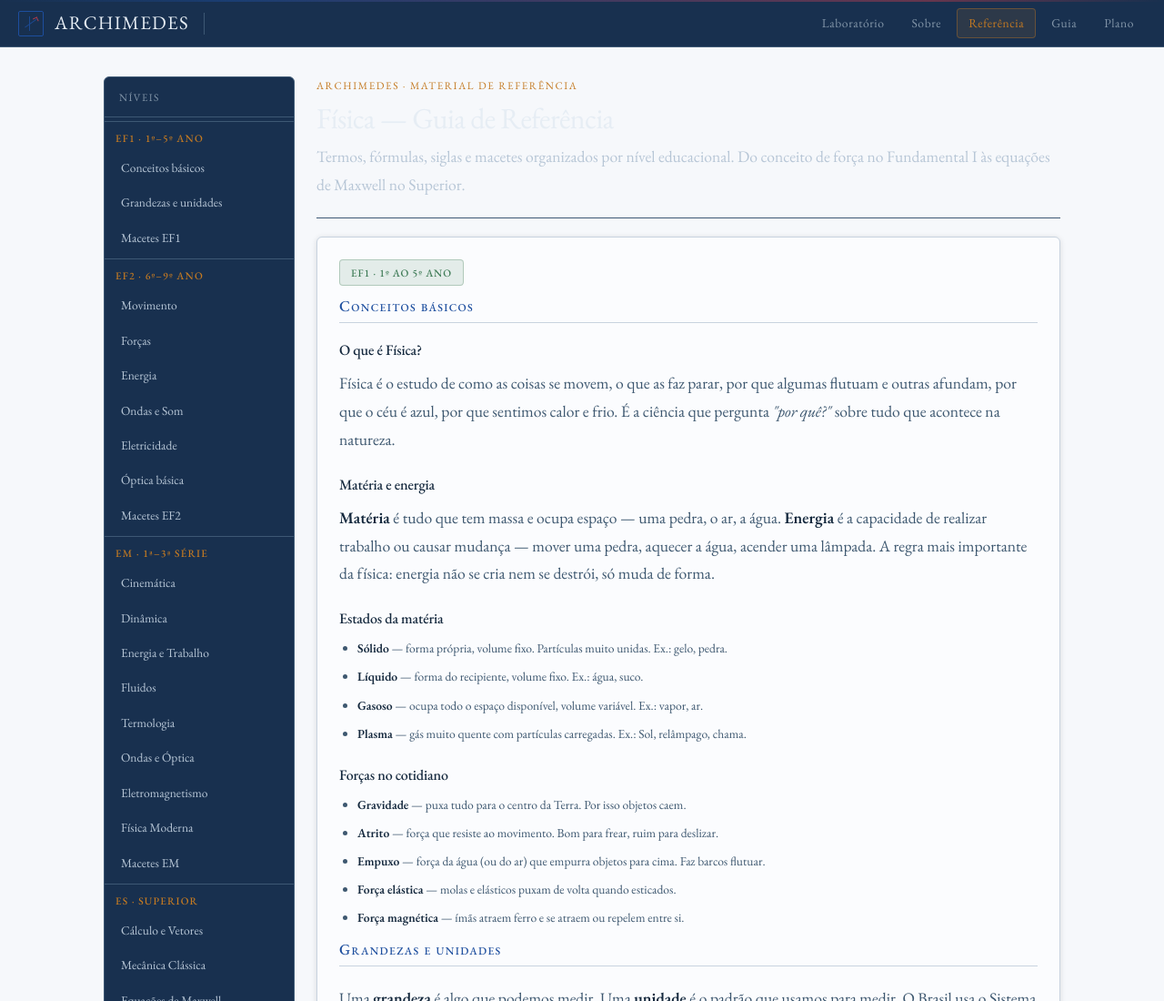
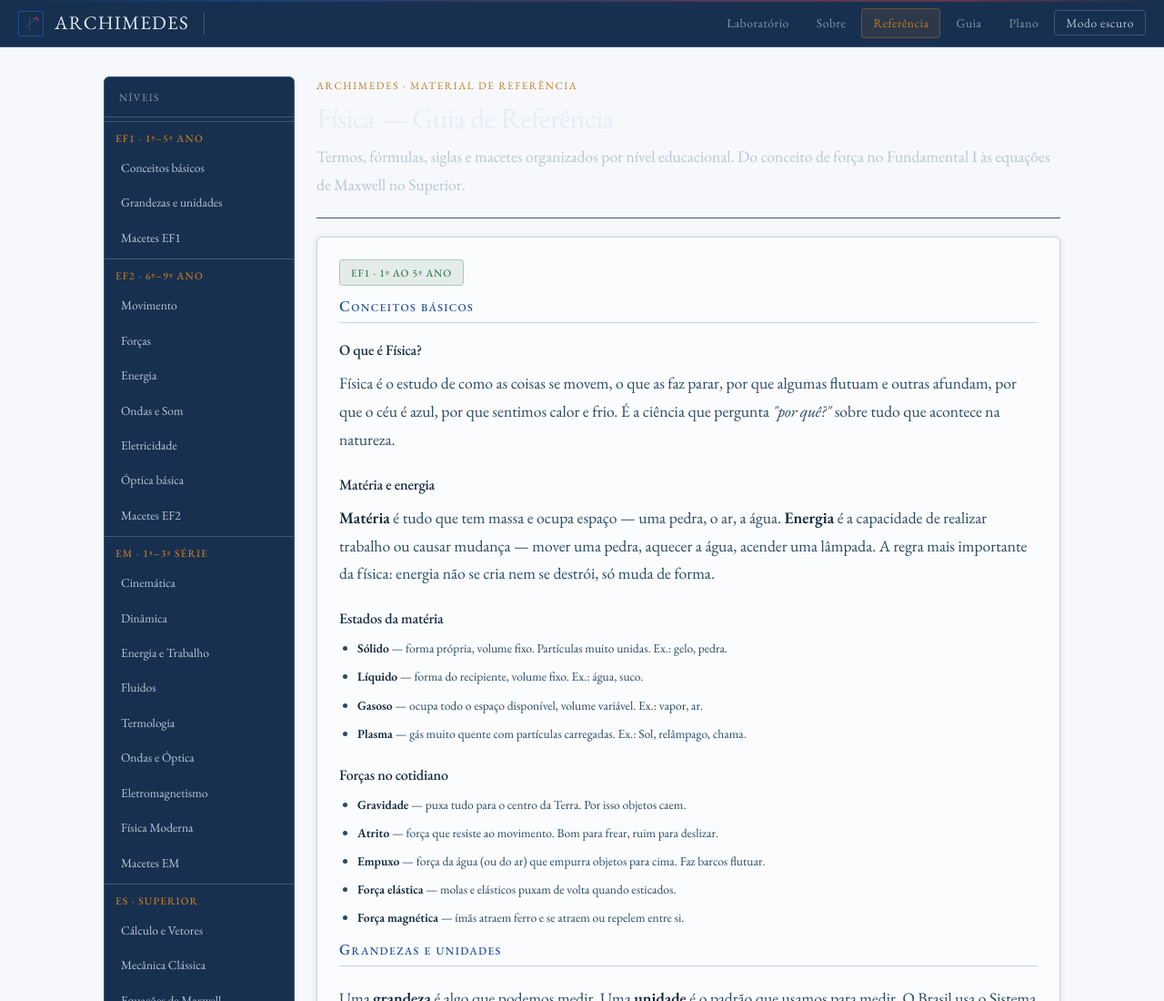
Before and after one commit to LuddEvergard3n/archimedes, a website: page referencia.html in a window 1280 px wide. Shown: the top 1100 px of the page at 91% size. Drawn offline with nearby package versions, Linux system fonts and the light colour scheme.

Commit message:
fix: unify dark mode across Archimedes pages

```diff
--- a/css/layout.css
+++ b/css/layout.css
@@ -151,6 +151,24 @@
   align-items: center;
   gap: var(--space-2);
   flex-shrink: 0;
+}
+
+.static-nav .theme-toggle {
+  font-family: var(--font-body);
+  font-size: var(--text-sm);
+  letter-spacing: 0.04em;
+  color: var(--inst-text-secondary);
+  padding: var(--space-1) var(--space-3);
+  border-radius: var(--radius-base);
+  border: 1px solid var(--inst-border-base);
+  transition: all var(--transition-fast);
+  white-space: nowrap;
+}
+
+.static-nav .theme-toggle:hover {
+  color: var(--inst-text-primary);
+  border-color: var(--electric-blue);
+  background: var(--electric-blue-dim);
 }
 
 .header-btn {
--- a/css/theme.css
+++ b/css/theme.css
@@ -60,9 +60,9 @@
   --nb-border-dim: rgba(29, 57, 86, 0.18);
 
   /* ── Caderno: texto ────────────────────────────── */
-  --nb-text-primary:   #14283d;
-  --nb-text-secondary: #3e5870;
-  --nb-text-muted:     #6e8193;
+  --nb-text-primary:   #0e2439;
+  --nb-text-secondary: #294962;
+  --nb-text-muted:     #526d83;
 
   /* ── Azul acadêmico ─────────────────────────────── */
   --nb-blue:     #1d4e9e;
--- /dev/null
+++ b/js/theme-mode.js
@@ -0,0 +1,22 @@
+/* Shared theme preference for the app shell and static pages. */
+(() => {
+  const buttons = [...document.querySelectorAll('[data-theme-toggle]')];
+  if (buttons.length === 0) return;
+
+  const apply = (active) => {
+    document.documentElement.classList.toggle('dark-mode', active);
+    buttons.forEach(button => {
+      button.setAttribute('aria-pressed', String(active));
+      button.textContent = active ? 'Modo claro' : 'Modo escuro';
+    });
+    try { localStorage.setItem('archimedes-dark-mode', active ? '1' : '0'); }
+    catch (_) {}
+  };
+
+  try { apply(localStorage.getItem('archimedes-dark-mode') === '1'); }
+  catch (_) { apply(false); }
+
+  buttons.forEach(button => button.addEventListener('click', () => {
+    apply(!document.documentElement.classList.contains('dark-mode'));
+  }));
+})();
--- a/referencia.html
+++ b/referencia.html
@@ -4,7 +4,7 @@
   <meta charset="UTF-8">
   <meta name="viewport" content="width=device-width, initial-scale=1.0">
   <meta name="description" content="Referência de Física — Archimedes. Termos, fórmulas, macetes e conceitos organizados por nível: EF1, EF2, EM e ES.">
-  <meta name="theme-color" content="#1c1a14">
+  <meta name="theme-color" content="#18304f">
   <title>Referência de Física — Archimedes</title>
 
   <link rel="manifest" href="manifest.json">
@@ -331,7 +331,7 @@
   <header class="app-header" role="banner">
     <a class="app-header__logo" href="index.html" aria-label="Archimedes — Início">
       <div class="logo-mark" aria-hidden="true"><span class="logo-ring"></span></div>
-      <span class="logo-text">Archi<span>medes</span></span>
+      <span class="logo-text">Archimedes</span>
     </a>
     <div class="header-divider" aria-hidden="true"></div>
     <nav class="static-nav" aria-label="Páginas">
@@ -340,6 +340,7 @@
       <a href="referencia.html" class="ativo" aria-current="page">Referência</a>
       <a href="guia-professor.html">Guia</a>
       <a href="plano-de-aula.html">Plano</a>
+      <button type="button" class="theme-toggle" data-theme-toggle aria-pressed="false">Modo escuro</button>
     </nav>
   </header>
 
@@ -1221,5 +1222,6 @@
     </main>
   </div>
 </div>
+<script src="js/theme-mode.js"></script>
 </body>
 </html>
--- a/sw.js
+++ b/sw.js
@@ -11,7 +11,7 @@
  * Versão do cache: incrementar CACHE_VERSION a cada deploy.
  */
 
-const CACHE_VERSION = 'v2.0.4';
+const CACHE_VERSION = 'v2.0.5';
 const CACHE_STATIC  = `archimedes-static-${CACHE_VERSION}`;
 const CACHE_DATA    = `archimedes-data-${CACHE_VERSION}`;
 
@@ -40,6 +40,7 @@ const APP_SHELL = [
   './js/ui.js',
   './js/accessibility.js',
   './js/progress.js',
+  './js/theme-mode.js',
   './js/eq-renderer.js',
 
   /* Engine */
```
Also changed, not shown: guia-professor.html (+4 -2 lines), index.html (+4 -2 lines), js/accessibility.js (+0 -25 lines), plano-de-aula.html (+4 -2 lines), sobre.html (+4 -2 lines), tests/node-validate.mjs (+9 -4 lines).
